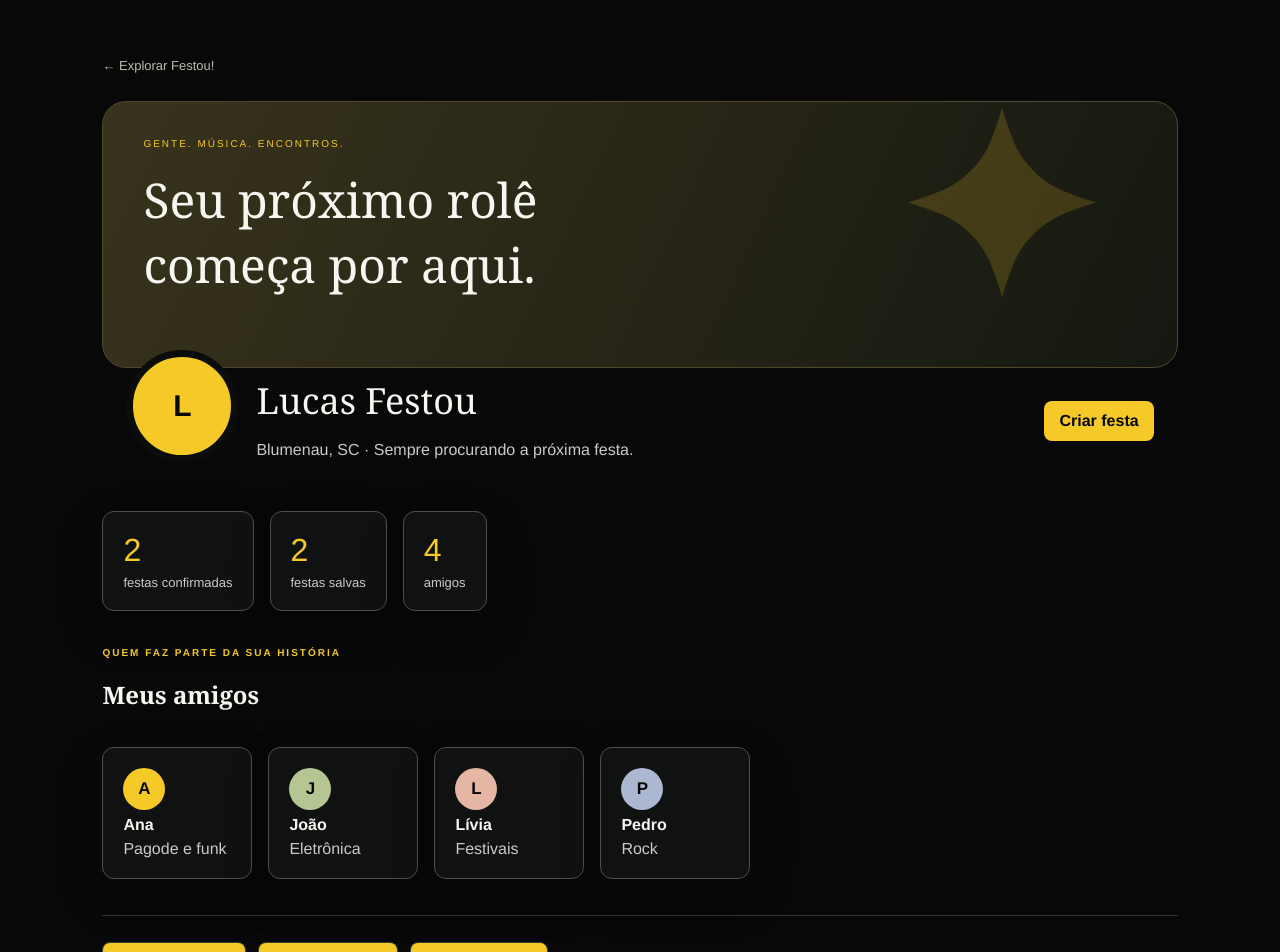
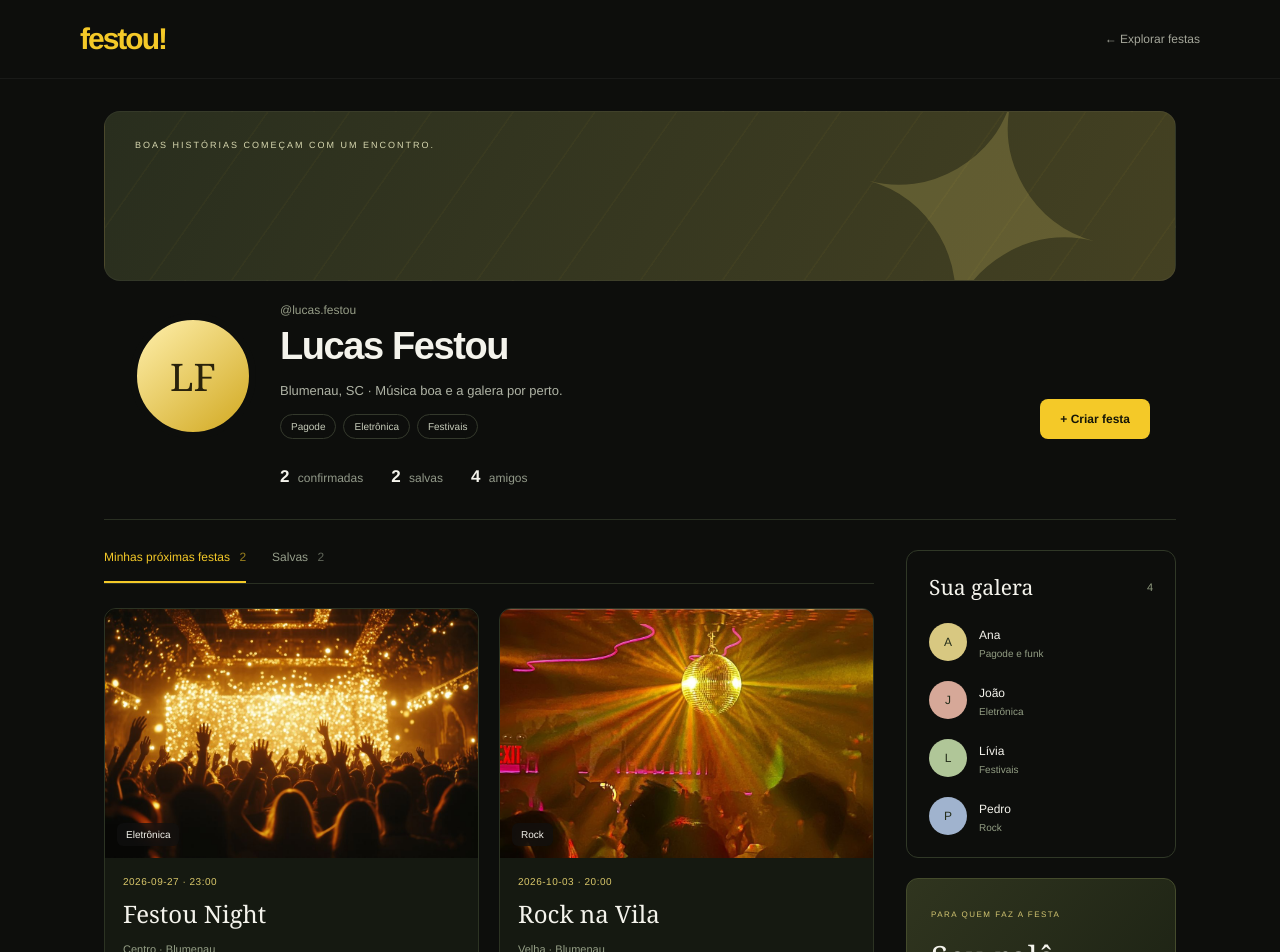
Before and after one commit to Neumann741/FESTOU-, an Angular app: page /perfil in a window 1280 px wide. Shown: the top 952 px of the page. Built offline with nearby package versions, Linux system fonts and the light colour scheme.

Commit message:
repagina perfil com festas e amigos

```diff
--- a/src/app/pages/perfil/perfil.css
+++ b/src/app/pages/perfil/perfil.css
@@ -1,4 +1,224 @@
-.perfil { min-height: 100vh; padding: 56px 8%; color: #f7f7f2; background: #080808; font-family: "Graphik", "Helvetica Neue", Arial, sans-serif; }
-.cabecalho-perfil { display: flex; align-items: center; gap: 18px; flex-wrap: wrap; }.cabecalho-perfil h1 { margin: 0; }.cabecalho-perfil p { color: #c9cbc7; }.cabecalho-perfil a, .atalhos a { padding: 11px 15px; color: #080808; background: #f4c928; border-radius: 8px; text-decoration: none; font-weight: bold; }
-.foto { display: grid; width: 78px; height: 78px; place-items: center; color: #080808; background: #f4c928; border-radius: 50%; font-size: 30px; font-weight: bold; }.pequena { width: 42px; height: 42px; font-size: 17px; }
-.numeros, .amigos { display: flex; gap: 16px; flex-wrap: wrap; margin: 36px 0; }.numeros div, .amigo { display: flex; flex-direction: column; gap: 6px; padding: 20px; background: #101211; border: 1px solid #4b504d; border-radius: 12px; }.numeros strong { color: #f4c928; font-size: 32px; }.numeros span, .amigo span { color: #c9cbc7; }.amigo { min-width: 150px; }.atalhos { display: flex; gap: 12px; margin-top: 35px; flex-wrap: wrap; }
+:host {
+  display: block;
+}
+.pagina-social {
+  min-height: 100vh;
+  background: #0d0e0c;
+  color: #f4f3ec;
+  font-family: "Graphik", "Helvetica Neue", Arial, sans-serif;
+}
+.barra-social {
+  display: flex;
+  align-items: center;
+  justify-content: space-between;
+  padding: 22px max(24px, calc((100vw - 1120px) / 2));
+  border-bottom: 1px solid #ffffff0d;
+}
+.barra-social a {
+  text-decoration: none;
+  color: #a4a69a;
+  font-size: 12px;
+}
+.barra-social .marca-social {
+  color: #f4c928;
+  font-size: 30px;
+  font-weight: 900;
+  letter-spacing: -2px;
+}
+.limite-social {
+  max-width: 1120px;
+  margin: auto;
+  padding: 32px 24px 80px;
+}
+.capa-social {
+  position: relative;
+  height: 170px;
+  overflow: hidden;
+  border-radius: 16px;
+  background: repeating-linear-gradient(125deg, transparent 0 65px, #f4c92809 66px 67px), linear-gradient(115deg, #292e1e, #444122);
+  border: 1px solid #ffffff0b;
+}
+.capa-social > span {
+  position: absolute;
+  top: 28px;
+  left: 30px;
+  font-size: 9px;
+  letter-spacing: 2px;
+  color: #d7d7af;
+}
+.capa-social b {
+  position: absolute;
+  right: 65px;
+  top: -76px;
+  font-size: 310px;
+  font-weight: 400;
+  color: #d6c567;
+  opacity: .23;
+  transform: rotate(15deg);
+}
+.identidade-social {
+  position: relative;
+  display: flex;
+  align-items: flex-end;
+  gap: 24px;
+  padding: 0 26px;
+  margin-top: -38px;
+}
+.avatar-social {
+  display: grid;
+  place-items: center;
+  width: 126px;
+  height: 126px;
+  flex-shrink: 0;
+  border: 7px solid #0d0e0c;
+  border-radius: 50%;
+  background: linear-gradient(140deg, #fff0ad, #d1a81f);
+  color: #29220b;
+  font-family: Georgia, serif;
+  font-size: 38px;
+}
+.nome-social {
+  flex: 1;
+  padding-top: 60px;
+}
+.usuario-social {
+  margin: 0 0 8px;
+  color: #969d87;
+  font-size: 12px;
+}
+.nome-social h1 {
+  font-family: "Graphik", Arial, sans-serif;
+  margin: 0;
+  font-size: clamp(28px, 4vw, 38px);
+  letter-spacing: -1.4px;
+}
+.bio-social {
+  color: #afb3a5;
+  font-size: 13px;
+  line-height: 1.7;
+  margin: 12px 0;
+}
+.gostos-social {
+  display: flex;
+  gap: 7px;
+  flex-wrap: wrap;
+}
+.gostos-social span {
+  padding: 6px 10px;
+  border-radius: 20px;
+  border: 1px solid #34392c;
+  color: #c6cbb9;
+  font-size: 10px;
+}
+.criar-social {
+  text-decoration: none;
+  background: #f4c928;
+  color: #151608;
+  padding: 13px 20px;
+  border-radius: 8px;
+  font-size: 12px;
+  font-weight: 700;
+  white-space: nowrap;
+}
+.resumo-social {
+  display: flex;
+  gap: 28px;
+  padding: 28px 26px 32px 176px;
+}
+.resumo-social button, .resumo-social > span {
+  border: 0;
+  background: none;
+  padding: 0;
+  color: #929989;
+  font: inherit;
+  font-size: 12px;
+}
+.resumo-social button { cursor: pointer; }
+.resumo-social strong { color: #f4f3ec; margin-right: 5px; font-size: 17px; }
+.corpo-social {
+  display: grid;
+  grid-template-columns: minmax(0, 1fr) 270px;
+  gap: 32px;
+  border-top: 1px solid #292f22;
+  padding-top: 30px;
+}
+.abas-social {
+  display: flex;
+  gap: 26px;
+  border-bottom: 1px solid #292f22;
+  margin-bottom: 24px;
+}
+.abas-social button {
+  padding: 0 0 17px;
+  background: none;
+  border: 0;
+  border-bottom: 2px solid transparent;
+  color: #969e8b;
+  font: inherit;
+  font-size: 12px;
+  cursor: pointer;
+}
+.abas-social button.selecionada { border-color: #f4c928; color: #f4c928; }
+.abas-social button span { margin-left: 6px; opacity: .6; }
+.grade-social { display: grid; grid-template-columns: repeat(2, minmax(0, 1fr)); gap: 20px; }
+.evento-social {
+  text-decoration: none;
+  color: inherit;
+  background: #151911;
+  border: 1px solid #2c3323;
+  border-radius: 12px;
+  overflow: hidden;
+  transition: border-color .2s, transform .2s;
+}
+.evento-social:hover { transform: translateY(-3px); border-color: #a49343; }
+.imagem-social { position: relative; aspect-ratio: 1.5; overflow: hidden; }
+.imagem-social img { width: 100%; height: 100%; object-fit: cover; display: block; }
+.imagem-social > span { position: absolute; left: 12px; bottom: 12px; padding: 6px 9px; background: #111a; backdrop-filter: blur(8px); border-radius: 6px; font-size: 10px; }
+.info-social { padding: 18px; }
+.info-social > p { margin: 0 0 10px; font-size: 10px; color: #d9c76a; letter-spacing: .5px; }
+.info-social h2 { margin: 0 0 9px; font-size: 24px; font-weight: 500; overflow-wrap: anywhere; }
+.info-social > span { font-size: 11px; color: #959f86; }
+.rodape-social { display: flex; justify-content: space-between; align-items: center; margin-top: 20px; padding-top: 14px; border-top: 1px solid #303827; font-size: 10px; color: #b6c69d; }
+.rodape-social b { font-size: 18px; color: #f4c928; }
+.amigos-social { padding: 22px; border: 1px solid #303827; border-radius: 12px; }
+.titulo-social { display: flex; justify-content: space-between; align-items: center; margin-bottom: 22px; }
+.titulo-social h2 { margin: 0; font-size: 21px; font-weight: 500; }
+.titulo-social > span { font-size: 11px; color: #8f9a7e; }
+.pessoa-social { display: flex; align-items: center; gap: 12px; margin-top: 20px; }
+.inicial-social { display: grid; place-items: center; height: 38px; width: 38px; background: #d8c881; color: #252e1b; border-radius: 50%; font-size: 12px; }
+.tom-rosa { background: #d6a898; }
+.tom-verde { background: #b0c698; }
+.tom-azul { background: #a0b3ce; }
+.pessoa-social strong { font-size: 12px; font-weight: 500; }
+.pessoa-social p { font-size: 10px; color: #929d83; margin: 5px 0 0; }
+.gerenciar-social { display: block; padding: 24px; margin-top: 20px; border: 1px solid #444b2c; background: linear-gradient(130deg, #30351f, #191f12); border-radius: 12px; text-decoration: none; color: #f4f3ec; }
+.gerenciar-social > span { font-size: 8px; letter-spacing: 1.5px; color: #d4c672; }
+.gerenciar-social h2 { font-size: 32px; font-weight: 400; margin: 18px 0 12px; line-height: 1.1; }
+.gerenciar-social p { font-size: 12px; color: #abb795; line-height: 1.6; }
+.gerenciar-social strong { display: block; margin-top: 22px; color: #f4c928; font-size: 12px; }
+.mapa-social { display: block; margin-top: 22px; text-decoration: none; color: #aeb99b; font-size: 12px; text-align: center; }
+.vazio-social { grid-column: 1 / -1; text-align: center; padding: 48px 24px; border: 1px dashed #38422a; border-radius: 12px; }
+.vazio-social > span { font-size: 38px; color: #f4c928; }
+.vazio-social h2 { font-size: 25px; font-weight: 400; }
+.vazio-social p { color: #a2ae91; font-size: 13px; line-height: 1.7; }
+.vazio-social a { color: #f4c928; font-size: 12px; display: inline-block; margin-top: 12px; }
+@media (max-width: 850px) {
+  .corpo-social { grid-template-columns: 1fr; }
+  .lateral-social { display: grid; grid-template-columns: 1fr 1fr; gap: 20px; align-items: start; }
+  .gerenciar-social { margin-top: 0; }
+  .mapa-social { grid-column: 1 / -1; margin-top: 0; }
+}
+@media (max-width: 560px) {
+  .limite-social { padding: 18px 16px 50px; }
+  .capa-social { height: 130px; }
+  .capa-social > span { max-width: 180px; line-height: 1.8; left: 20px; }
+  .capa-social b { right: -30px; }
+  .identidade-social { flex-wrap: wrap; padding: 0 12px; gap: 16px; }
+  .avatar-social { width: 92px; height: 92px; font-size: 27px; }
+  .nome-social { flex-basis: 100%; padding-top: 0; }
+  .criar-social { width: 100%; text-align: center; }
+  .resumo-social { padding: 26px 12px; justify-content: space-between; gap: 10px; }
+  .resumo-social button, .resumo-social > span { font-size: 10px; }
+  .grade-social, .lateral-social { grid-template-columns: 1fr; }
+  .abas-social { gap: 20px; }
+}
--- a/src/app/pages/perfil/perfil.html
+++ b/src/app/pages/perfil/perfil.html
@@ -1,21 +1,51 @@
-<main class="perfil">
-  <a class="voltar-interno" routerLink="/main-page">← Explorar Festou!</a>
-  <div class="capa-perfil"><span>GENTE. MÚSICA. ENCONTROS.</span><strong>Seu próximo rolê<br>começa por aqui.</strong><b>✦</b></div>
-  <section class="cabecalho-perfil">
-    <div class="foto">L</div>
-    <div><h1>Lucas Festou</h1><p>Blumenau, SC · Sempre procurando a próxima festa.</p></div>
-    <a routerLink="/criar-festa">Criar festa</a>
-  </section>
-
-  <section class="numeros">
-    <div><strong>{{ interacao.confirmadas().length }}</strong><span>festas confirmadas</span></div>
-    <div><strong>{{ interacao.favoritos().length }}</strong><span>festas salvas</span></div>
-    <div><strong>{{ amigos.length }}</strong><span>amigos</span></div>
-  </section>
-
-  <section><p class="etiqueta-interna">QUEM FAZ PARTE DA SUA HISTÓRIA</p><h2>Meus amigos</h2><div class="amigos">
-    @for (amigo of amigos; track amigo.nome) { <div class="amigo"><div class="foto pequena">{{ amigo.nome[0] }}</div><strong>{{ amigo.nome }}</strong><span>{{ amigo.estilo }}</span></div> }
-  </div></section>
-
-  <section class="atalhos"><a routerLink="/mapa-page">Explorar mapa</a><a routerLink="/vitrine">Ver destaques</a><a routerLink="/minhas-festas">Minhas festas</a></section>
+<main class="pagina-social">
+  <nav class="barra-social">
+    <a class="marca-social" routerLink="/main-page">festou!</a>
+    <a routerLink="/main-page">← Explorar festas</a>
+  </nav>
+  <div class="limite-social">
+    <div class="capa-social"><span>BOAS HISTÓRIAS COMEÇAM COM UM ENCONTRO.</span><b>✦</b></div>
+    <section class="identidade-social">
+      <div class="avatar-social">LF</div>
+      <div class="nome-social">
+        <p class="usuario-social">@lucas.festou</p>
+        <h1>Lucas Festou</h1>
+        <p class="bio-social">Blumenau, SC · Música boa e a galera por perto.</p>
+        <div class="gostos-social"><span>Pagode</span><span>Eletrônica</span><span>Festivais</span></div>
+      </div>
+      <a class="criar-social" routerLink="/criar-festa">+ Criar festa</a>
+    </section>
+    <div class="resumo-social">
+      <button (click)="aba.set('confirmadas')"><strong>{{ confirmadas().length }}</strong> confirmadas</button>
+      <button (click)="aba.set('salvas')"><strong>{{ salvas().length }}</strong> salvas</button>
+      <span><strong>{{ amigos.length }}</strong> amigos</span>
+    </div>
+    <div class="corpo-social">
+      <section class="colecao-social">
+        <div class="abas-social">
+          <button [class.selecionada]="aba() === 'confirmadas'" (click)="aba.set('confirmadas')">Minhas próximas festas <span>{{ confirmadas().length }}</span></button>
+          <button [class.selecionada]="aba() === 'salvas'" (click)="aba.set('salvas')">Salvas <span>{{ salvas().length }}</span></button>
+        </div>
+        <div class="grade-social">
+          @for (festa of exibidas(); track festa.id) {
+            <a class="evento-social" [routerLink]="['/festa', festa.id]">
+              <div class="imagem-social"><img [src]="festa.imagem"><span>{{ festa.categoria }}</span></div>
+              <div class="info-social"><p>{{ festa.data }} · {{ festa.horario }}</p><h2>{{ festa.nome }}</h2><span>{{ festa.local }} · {{ festa.cidade }}</span><div class="rodape-social"><span>{{ aba() === 'confirmadas' ? '✓ Presença confirmada' : '♡ Na sua lista' }}</span><b>↗</b></div></div>
+            </a>
+          } @empty {
+            <div class="vazio-social"><span>✦</span><h2>Seu próximo encontro está por aí.</h2><p>{{ aba() === 'confirmadas' ? 'Confirme presença em uma festa para encontrá-la aqui.' : 'Salve as festas que você quer conhecer.' }}</p><a routerLink="/vitrine">Descobrir festas →</a></div>
+          }
+        </div>
+      </section>
+      <aside class="lateral-social">
+        <section class="amigos-social"><div class="titulo-social"><h2>Sua galera</h2><span>{{ amigos.length }}</span></div>
+          @for (amigo of amigos; track amigo.nome; let i = $index) {
+            <div class="pessoa-social"><span class="inicial-social" [class.tom-rosa]="i === 1" [class.tom-verde]="i === 2" [class.tom-azul]="i === 3">{{ amigo.nome[0] }}</span><div><strong>{{ amigo.nome }}</strong><p>{{ amigo.estilo }}</p></div></div>
+          }
+        </section>
+        <a class="gerenciar-social" routerLink="/minhas-festas"><span>PARA QUEM FAZ A FESTA</span><h2>Seu rolê.<br>Suas regras.</h2><p>Organize seus eventos em um só lugar.</p><strong>Minhas festas ↗</strong></a>
+        <a class="mapa-social" routerLink="/mapa-page">⌖ Explorar o mapa →</a>
+      </aside>
+    </div>
+  </div>
 </main>
--- a/src/app/pages/perfil/perfil.ts
+++ b/src/app/pages/perfil/perfil.ts
@@ -1,6 +1,9 @@
-import { Component, inject } from '@angular/core';
+import { Component, computed, inject, signal } from '@angular/core';
+import { takeUntilDestroyed } from '@angular/core/rxjs-interop';
 import { RouterLink } from '@angular/router';
 import { Interacao } from '../../services/interacao';
+import { FestaService } from '../../services/festa.service';
+import { Festa } from '../../models/festa';
 
 @Component({
   imports: [RouterLink],
@@ -10,6 +13,15 @@ import { Interacao } from '../../services/interacao';
 })
 export class Perfil {
   readonly interacao = inject(Interacao);
+  readonly festas = signal<Festa[]>([]);
+  readonly aba = signal('confirmadas');
+  readonly confirmadas = computed(() => this.festas().filter(festa => this.interacao.confirmadas().includes(festa.id)));
+  readonly salvas = computed(() => this.festas().filter(festa => this.interacao.favoritos().includes(festa.id)));
+  readonly exibidas = computed(() => this.aba() === 'confirmadas' ? this.confirmadas() : this.salvas());
+
+  constructor() {
+    inject(FestaService).getFestas().pipe(takeUntilDestroyed()).subscribe(festas => this.festas.set(festas));
+  }
   readonly amigos = [
     { nome: 'Ana', estilo: 'Pagode e funk' },
     { nome: 'João', estilo: 'Eletrônica' },
```
